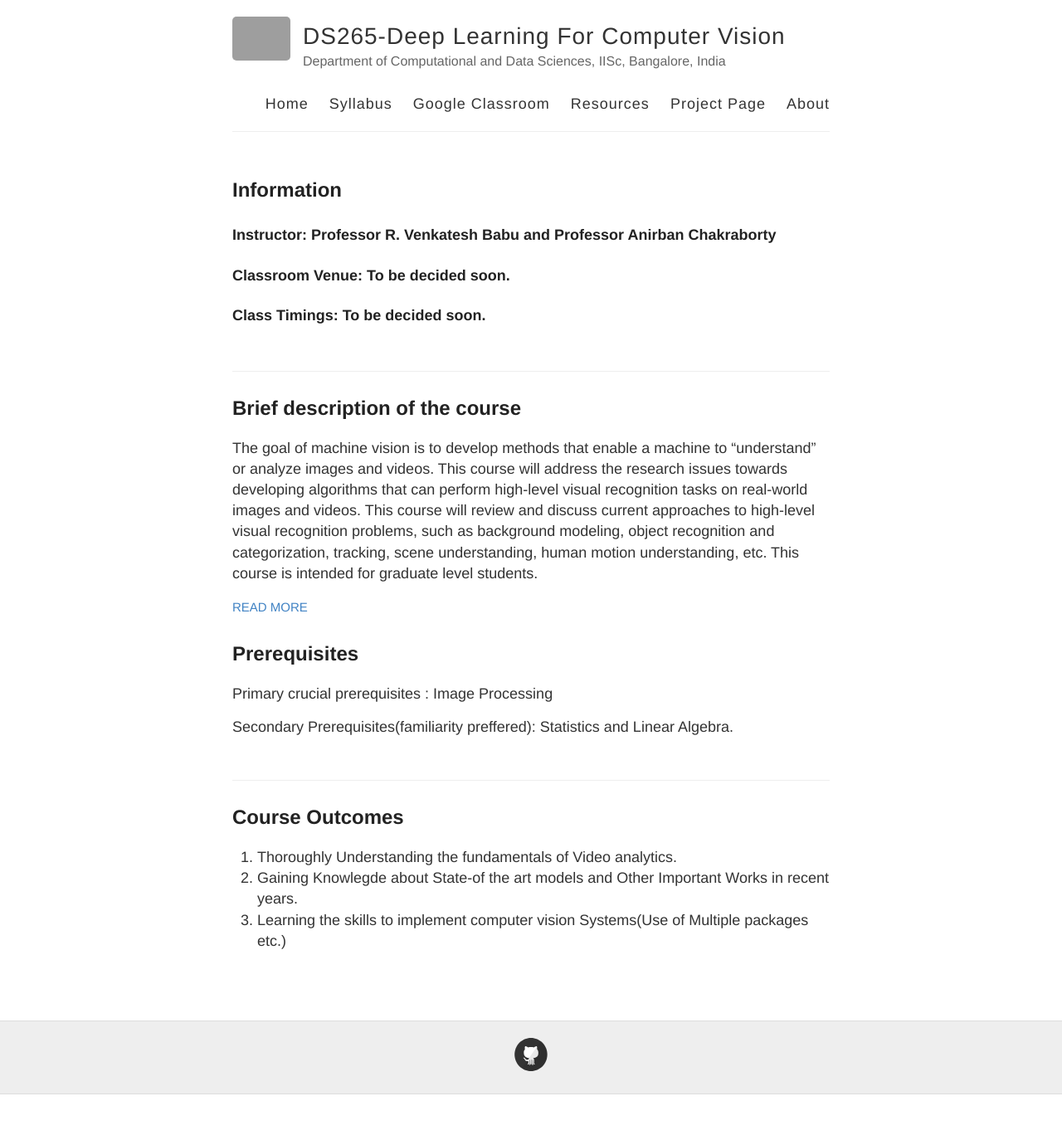
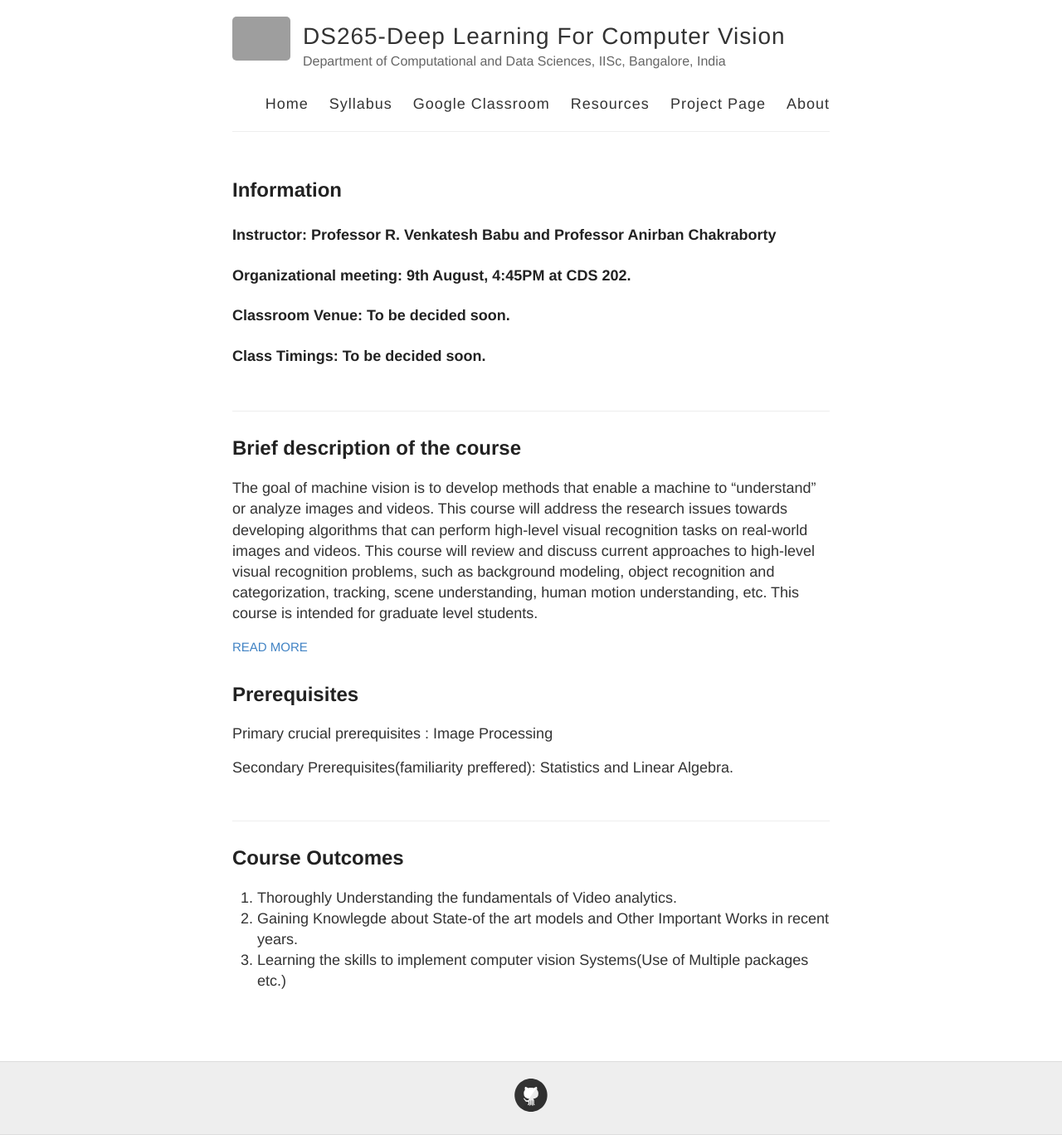
Before and after one commit to val-iisc/DS-263-VA, a Jekyll site: the page built from index.html, in a window 1280 px wide. Shown: the whole page at 83% size. Built offline with Jekyll 4.4.1, drawn with Linux system fonts in a browser that asks for light colours; before the commit the page ends 1319 px from its top, so only the background shows below that; grey boxes are pictures that could not be loaded.

Commit message:
Update index.html

```diff
--- a/index.html
+++ b/index.html
@@ -8,6 +8,7 @@ layout: default
     <h2>Information </h2>
     <div class = 'entry'>
       <h5>Instructor: Professor R. Venkatesh Babu and Professor Anirban Chakraborty</h5>
+      <h5>Organizational meeting: 9th August, 4:45PM at CDS 202.</h5>
       <h5>Classroom Venue: To be decided soon.</h5>
       <h5>Class Timings: To be decided soon.</h5>
       <!-- You will not be able to see this text. -->
```
